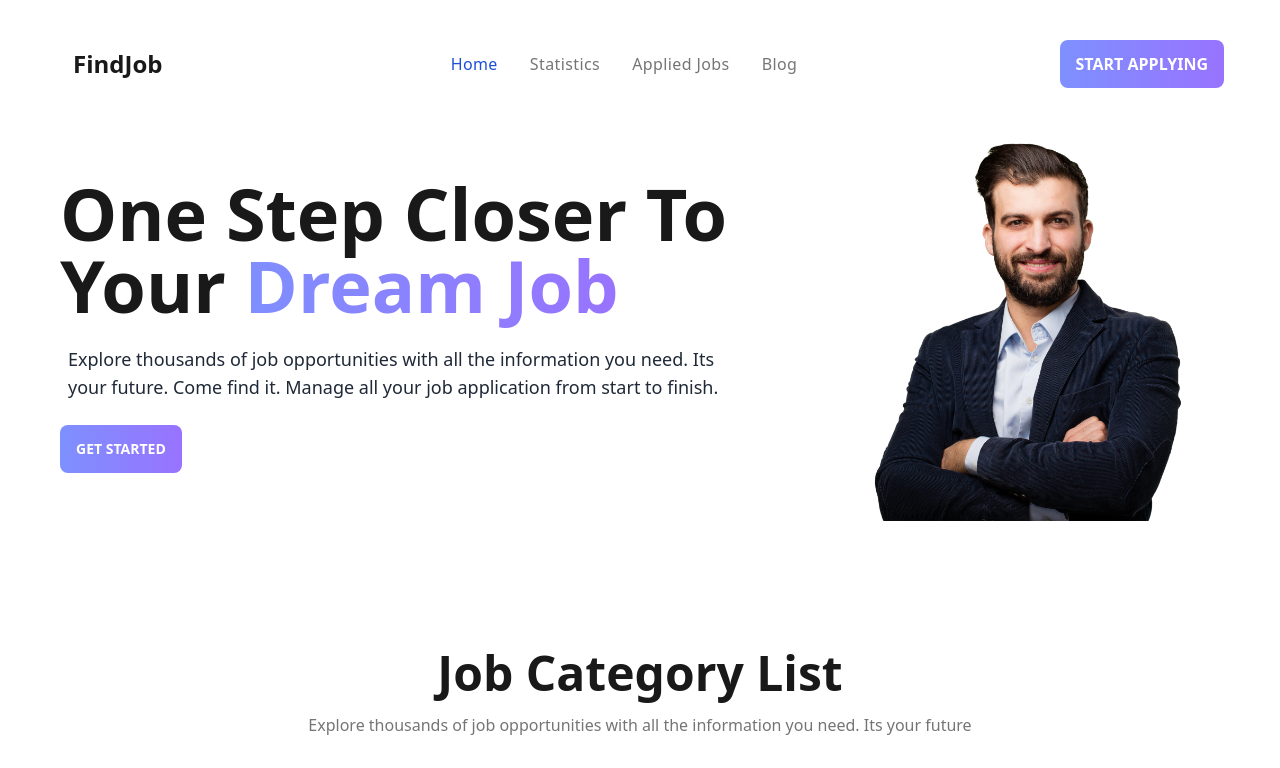
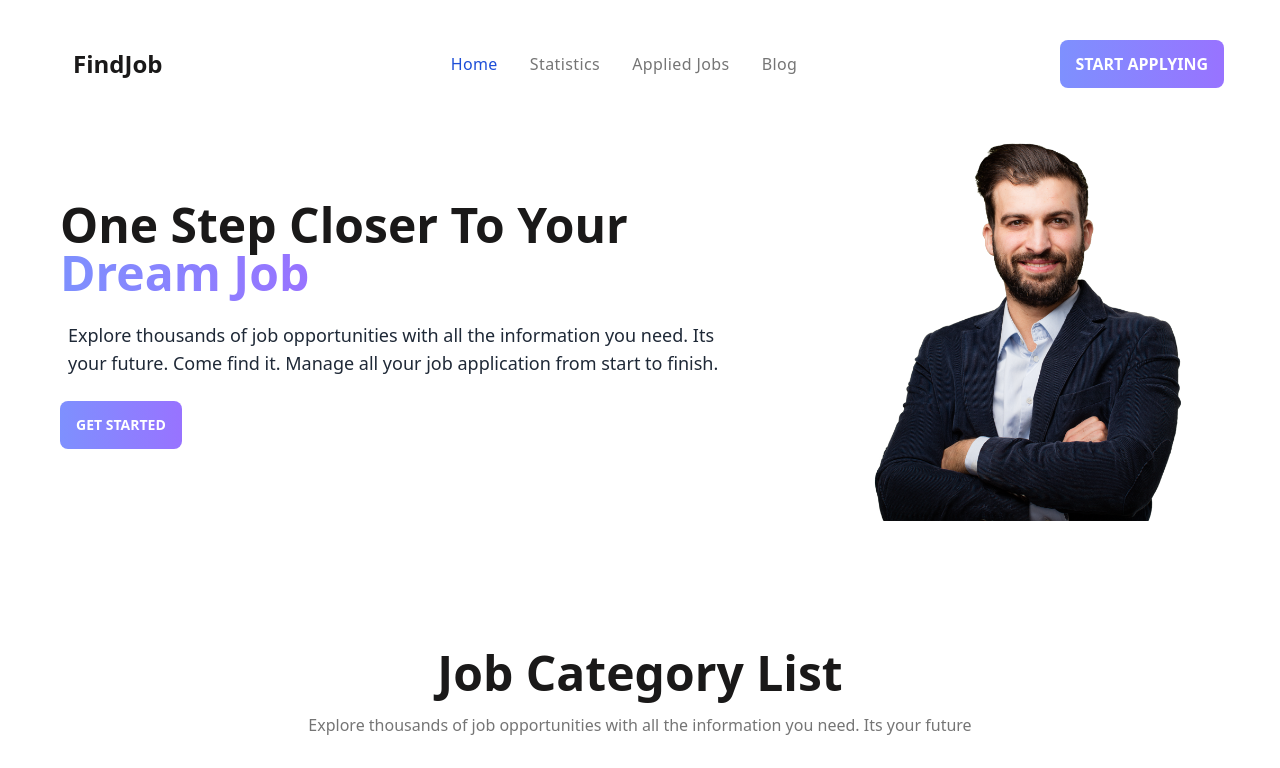
Before and after one commit to irfanurislam/carrer-hub, a React (Vite) app: page / in a window 1280 px wide. Shown: the top 768 px of the page. Built offline with nearby package versions, Linux system fonts and the light colour scheme.

Commit message:
just banner text change size font

```diff
--- a/src/components/Banner/Banner.jsx
+++ b/src/components/Banner/Banner.jsx
@@ -4,7 +4,7 @@ const Banner = () => {
     return (
         <div className='flex flex-col-reverse md:flex-row lg:flex-row justify-center items-center gap-8'>
             <div className='px-3'>
-                <h2 className='text-[#1A1919] md:text-7xl text-4xl  font-bold'>One Step Closer To Your
+                <h2 className='text-[#1A1919] md:text-5xl text-3xl  font-bold'>One Step Closer To Your
                 <span className='textColor'> Dream Job</span></h2>
                 <p className='px-2 my-6 text-lg font-normal text-[#757575;'>Explore thousands of job opportunities with all the information you need. Its your future. Come find it. Manage all your job application from start to finish.</p>
                 <button className='btn btn_all'>Get Started</button>
```
